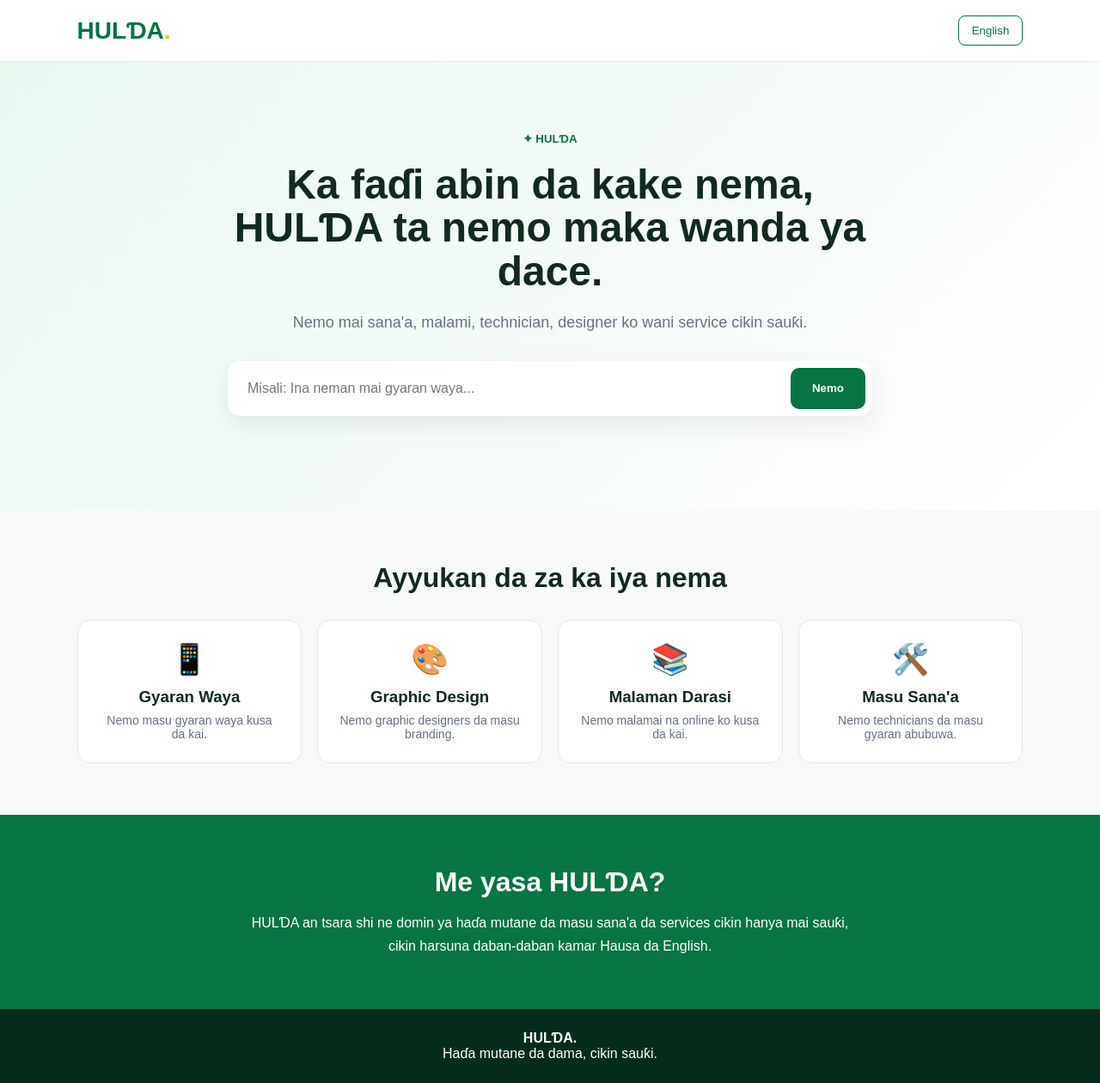
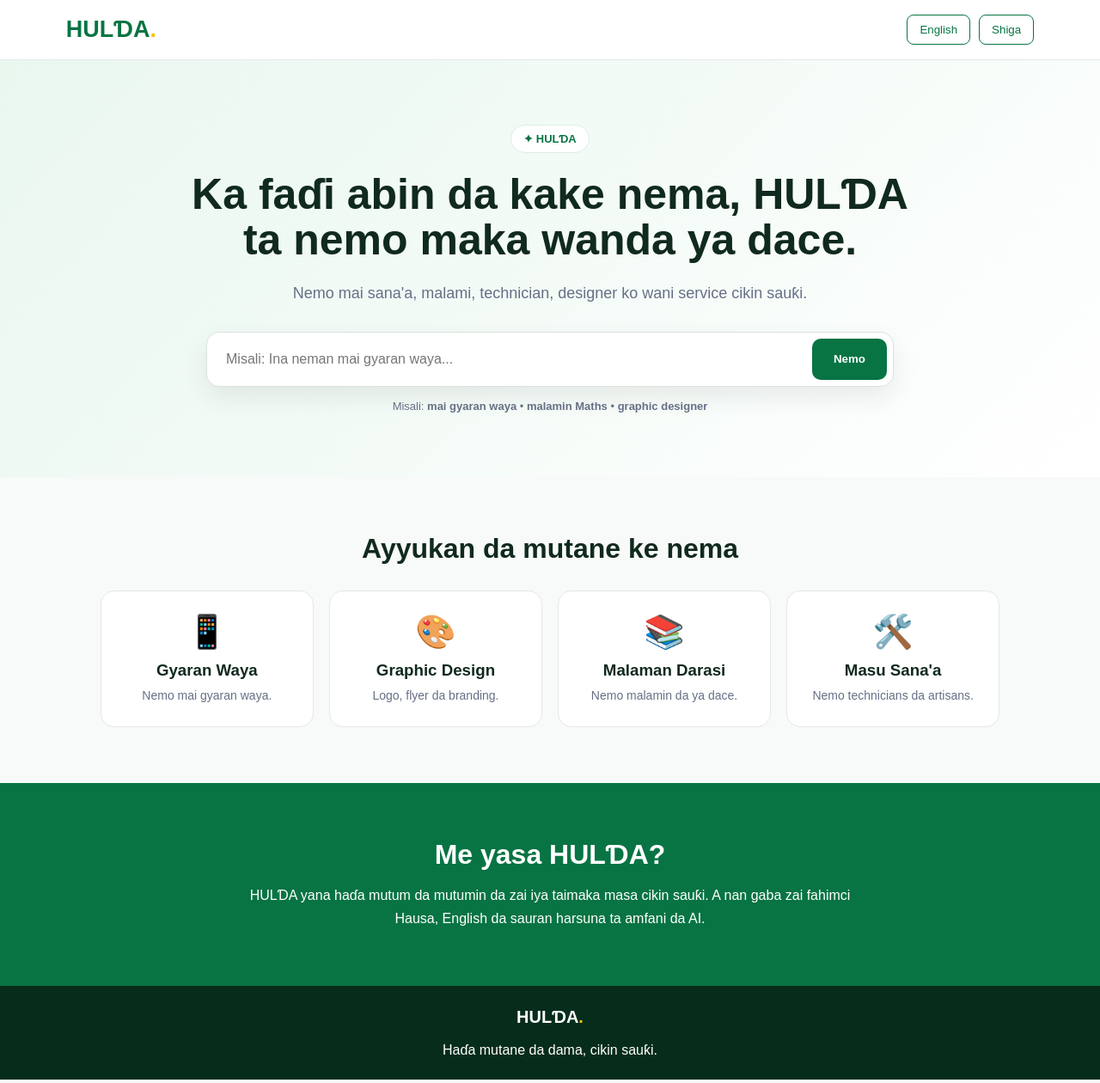
Before and after one commit to ATL693/Hulda, a plain HTML site: page index.html in a window 1280 px wide. Shown: the whole page at 86% size. Drawn offline with Linux system fonts and the light colour scheme.

Commit message:
Refactor index.html with content and style updates
Updated HTML structure and styles, modified text content, and improved search functionality.

```diff
--- a/index.html
+++ b/index.html
@@ -4,219 +4,327 @@
 <meta charset="UTF-8">
 <meta name="viewport" content="width=device-width, initial-scale=1.0">
 
-  <title>HULƊA — Nemo abin da kake buƙata</title>
+<title>HULƊA — Haɗa ka da wanda ya dace</title>
 
 <style>
-    * {
-      box-sizing: border-box;
-      margin: 0;
-      padding: 0;
-      font-family: Arial, sans-serif;
+
+*{
+  box-sizing:border-box;
+  margin:0;
+  padding:0;
+  font-family:Arial,sans-serif;
 }
 
-    body {
-      background: #f7faf8;
-      color: #102a1d;
+body{
+  background:#f7faf8;
+  color:#102a1d;
 }
 
-    header {
-      background: white;
-      padding: 18px 7%;
-      display: flex;
-      justify-content: space-between;
-      align-items: center;
-      border-bottom: 1px solid #e5e7eb;
+/* HEADER */
+
+header{
+  background:white;
+  height:70px;
+  padding:0 6%;
+  display:flex;
+  align-items:center;
+  justify-content:space-between;
+  border-bottom:1px solid #e5e7eb;
+  position:sticky;
+  top:0;
+  z-index:10;
 }
 
-    .logo {
-      font-size: 28px;
-      font-weight: bold;
-      color: #087443;
+.logo{
+  color:#087443;
+  font-size:27px;
+  font-weight:bold;
 }
 
-    .logo span {
-      color: #f5c400;
+.logo span{
+  color:#f5c400;
 }
 
-    header button {
-      background: transparent;
-      border: 1px solid #087443;
-      color: #087443;
-      padding: 9px 15px;
-      border-radius: 8px;
+nav{
+  display:flex;
+  gap:10px;
 }
 
-    .hero {
-      padding: 80px 7%;
-      text-align: center;
-      background: linear-gradient(135deg, #e9f7ef, #ffffff);
+nav button{
+  background:white;
+  border:1px solid #087443;
+  color:#087443;
+  padding:9px 14px;
+  border-radius:8px;
+  cursor:pointer;
 }
 
-    .hero small {
-      color: #087443;
-      font-weight: bold;
+nav button:hover{
+  background:#087443;
+  color:white;
 }
 
-    .hero h1 {
-      font-size: 48px;
-      max-width: 800px;
-      margin: 20px auto;
-      line-height: 1.05;
+/* HERO */
+
+.hero{
+  text-align:center;
+  padding:75px 6%;
+  background:linear-gradient(135deg,#e9f7ef,#ffffff);
 }
 
-    .hero p {
-      max-width: 650px;
-      margin: auto;
-      color: #667085;
-      font-size: 18px;
-      line-height: 1.6;
+.badge{
+  display:inline-block;
+  background:white;
+  border:1px solid #dcefe4;
+  color:#087443;
+  padding:8px 14px;
+  border-radius:30px;
+  font-weight:bold;
+  font-size:13px;
 }
 
-    .search {
-      max-width: 750px;
-      margin: 30px auto;
-      background: white;
-      padding: 8px;
-      border-radius: 15px;
-      display: flex;
-      box-shadow: 0 10px 30px rgba(0,0,0,.08);
+.hero h1{
+  max-width:850px;
+  margin:22px auto;
+  font-size:50px;
+  line-height:1.05;
 }
 
-    .search input {
-      flex: 1;
-      border: none;
-      outline: none;
-      padding: 15px;
-      font-size: 16px;
+.hero p{
+  max-width:650px;
+  margin:auto;
+  color:#667085;
+  font-size:18px;
+  line-height:1.6;
 }
 
-    .search button {
-      background: #087443;
-      color: white;
-      border: none;
-      padding: 0 25px;
-      border-radius: 10px;
-      font-weight: bold;
+/* SEARCH */
+
+.search{
+  max-width:800px;
+  margin:30px auto 15px;
+  background:white;
+  border:1px solid #dce3df;
+  border-radius:15px;
+  padding:7px;
+  display:flex;
+  box-shadow:0 12px 30px rgba(0,0,0,.08);
 }
 
-    .categories {
-      padding: 60px 7%;
+.search input{
+  flex:1;
+  border:none;
+  outline:none;
+  padding:15px;
+  font-size:16px;
 }
 
-    .categories h2 {
-      text-align: center;
-      margin-bottom: 30px;
-      font-size: 32px;
+.search button{
+  background:#087443;
+  color:white;
+  border:none;
+  padding:0 25px;
+  border-radius:10px;
+  font-weight:bold;
+  cursor:pointer;
 }
 
-    .cards {
-      display: grid;
-      grid-template-columns: repeat(4, 1fr);
-      gap: 18px;
+.search button:hover{
+  background:#065a35;
 }
 
-    .card {
-      background: white;
-      border: 1px solid #e5e7eb;
-      border-radius: 15px;
-      padding: 25px;
-      text-align: center;
-      transition: .2s;
+.example{
+  color:#667085;
+  font-size:13px;
 }
 
-    .card:hover {
-      transform: translateY(-4px);
-      box-shadow: 0 10px 25px rgba(0,0,0,.08);
+/* RESULTS */
+
+#results{
+  max-width:1000px;
+  margin:30px auto 0;
+  display:none;
+  text-align:left;
 }
 
-    .icon {
-      font-size: 35px;
-      margin-bottom: 12px;
+.result-title{
+  margin-bottom:15px;
+  font-size:22px;
 }
 
-    .card h3 {
-      margin-bottom: 8px;
+.result-card{
+  background:white;
+  border:1px solid #e5e7eb;
+  padding:18px;
+  border-radius:14px;
+  margin-bottom:12px;
+  display:flex;
+  justify-content:space-between;
+  align-items:center;
+  gap:15px;
 }
 
-    .card p {
-      color: #667085;
-      font-size: 14px;
+.result-card button{
+  background:#087443;
+  color:white;
+  border:none;
+  padding:10px 15px;
+  border-radius:8px;
+  cursor:pointer;
 }
 
-    .why {
-      padding: 60px 7%;
-      background: #087443;
-      color: white;
-      text-align: center;
+/* CATEGORIES */
+
+.categories{
+  padding:65px 6%;
+  max-width:1200px;
+  margin:auto;
 }
 
-    .why h2 {
-      font-size: 32px;
-      margin-bottom: 15px;
+.categories h2{
+  text-align:center;
+  font-size:32px;
+  margin-bottom:30px;
 }
 
-    .why p {
-      max-width: 700px;
-      margin: auto;
-      line-height: 1.7;
+.cards{
+  display:grid;
+  grid-template-columns:repeat(4,1fr);
+  gap:18px;
 }
 
-    footer {
-      background: #062d1b;
-      color: white;
-      padding: 25px 7%;
-      text-align: center;
+.card{
+  background:white;
+  border:1px solid #e5e7eb;
+  border-radius:16px;
+  padding:25px;
+  text-align:center;
+  cursor:pointer;
+  transition:.2s;
 }
 
-    @media (max-width: 800px) {
-
-      .hero h1 {
-        font-size: 38px;
+.card:hover{
+  transform:translateY(-5px);
+  box-shadow:0 12px 25px rgba(0,0,0,.08);
+  border-color:#087443;
 }
 
-      .cards {
-        grid-template-columns: repeat(2, 1fr);
-      }
+.icon{
+  font-size:38px;
+  margin-bottom:12px;
 }
 
-    @media (max-width: 500px) {
-
-      header {
-        padding: 15px 5%;
+.card h3{
+  margin-bottom:8px;
 }
 
-      .hero {
-        padding: 60px 5%;
+.card p{
+  color:#667085;
+  font-size:14px;
+  line-height:1.5;
 }
 
-      .hero h1 {
-        font-size: 34px;
+/* WHY */
+
+.why{
+  background:#087443;
+  color:white;
+  padding:65px 6%;
+  text-align:center;
 }
 
-      .search {
-        display: flex;
+.why h2{
+  font-size:32px;
+  margin-bottom:15px;
 }
 
-      .search input {
-        width: 100%;
+.why p{
+  max-width:700px;
+  margin:auto;
+  line-height:1.7;
 }
 
-      .search button {
-        padding: 0 15px;
+/* FOOTER */
+
+footer{
+  background:#062d1b;
+  color:white;
+  padding:25px 6%;
+  text-align:center;
 }
 
-      .categories {
-        padding: 45px 5%;
+footer strong{
+  font-size:20px;
 }
 
-      .cards {
-        grid-template-columns: 1fr 1fr;
+footer span{
+  color:#f5c400;
 }
+
+/* MOBILE */
+
+@media(max-width:800px){
+
+  .hero h1{
+    font-size:38px;
   }
+
+  .cards{
+    grid-template-columns:repeat(2,1fr);
+  }
+
+}
+
+@media(max-width:500px){
+
+  header{
+    padding:0 5%;
+  }
+
+  .hero{
+    padding:55px 5%;
+  }
+
+  .hero h1{
+    font-size:34px;
+  }
+
+  .search{
+    height:55px;
+  }
+
+  .search input{
+    min-width:0;
+  }
+
+  .search button{
+    padding:0 15px;
+  }
+
+  .categories{
+    padding:45px 5%;
+  }
+
+  .cards{
+    grid-template-columns:1fr 1fr;
+  }
+
+  .result-card{
+    display:block;
+  }
+
+  .result-card button{
+    margin-top:12px;
+  }
+
+}
+
 </style>
 </head>
 
+
 <body>
+
 
 <header>
 
@@ -224,16 +332,27 @@
 HULƊA<span>.</span>
 </div>
 
-  <button onclick="changeLanguage()">
+<nav>
+
+<button onclick="toggleLanguage()" id="languageButton">
 English
 </button>
+
+<button onclick="login()">
+Shiga
+</button>
+
+</nav>
 
 </header>
 
 
+
 <section class="hero">
 
-  <small>✦ HULƊA</small>
+<div class="badge">
+✦ HULƊA
+</div>
 
 <h1>
 Ka faɗi abin da kake nema,
@@ -244,6 +363,7 @@
 Nemo mai sana'a, malami, technician,
 designer ko wani service cikin sauƙi.
 </p>
+
 
 <div class="search">
 
@@ -259,97 +379,345 @@
 
 </div>
 
+<div class="example">
+Misali: <b>mai gyaran waya</b> • <b>malamin Maths</b> • <b>graphic designer</b>
+</div>
+
+
+<div id="results"></div>
+
 </section>
+
 
 
 <section class="categories">
 
-  <h2>Ayyukan da za ka iya nema</h2>
+<h2>
+Ayyukan da mutane ke nema
+</h2>
+
 
 <div class="cards">
 
-    <div class="card">
+
+<div class="card" onclick="category('Gyaran waya')">
+
 <div class="icon">📱</div>
-      <h3>Gyaran Waya</h3>
-      <p>Nemo masu gyaran waya kusa da kai.</p>
+
+<h3>
+Gyaran Waya
+</h3>
+
+<p>
+Nemo mai gyaran waya.
+</p>
+
 </div>
 
-    <div class="card">
+
+
+<div class="card" onclick="category('Graphic design')">
+
 <div class="icon">🎨</div>
-      <h3>Graphic Design</h3>
-      <p>Nemo graphic designers da masu branding.</p>
+
+<h3>
+Graphic Design
+</h3>
+
+<p>
+Logo, flyer da branding.
+</p>
+
 </div>
 
-    <div class="card">
+
+
+<div class="card" onclick="category('Malamin Maths')">
+
 <div class="icon">📚</div>
-      <h3>Malaman Darasi</h3>
-      <p>Nemo malamai na online ko kusa da kai.</p>
+
+<h3>
+Malaman Darasi
+</h3>
+
+<p>
+Nemo malamin da ya dace.
+</p>
+
 </div>
 
-    <div class="card">
+
+
+<div class="card" onclick="category('Masu sanaa')">
+
 <div class="icon">🛠️</div>
-      <h3>Masu Sana'a</h3>
-      <p>Nemo technicians da masu gyaran abubuwa.</p>
+
+<h3>
+Masu Sana'a
+</h3>
+
+<p>
+Nemo technicians da artisans.
+</p>
+
 </div>
+
 
 </div>
 
 </section>
 
 
+
 <section class="why">
 
-  <h2>Me yasa HULƊA?</h2>
+<h2>
+Me yasa HULƊA?
+</h2>
 
 <p>
-    HULƊA an tsara shi ne domin ya haɗa mutane
-    da masu sana'a da services cikin hanya mai sauƙi,
-    cikin harsuna daban-daban kamar Hausa da English.
+HULƊA yana haɗa mutum da mutumin da zai iya
+taimaka masa cikin sauƙi. A nan gaba zai fahimci
+Hausa, English da sauran harsuna ta amfani da AI.
 </p>
 
 </section>
 
 
+
 <footer>
 
-  <strong>HULƊA<span>.</span></strong>
+<strong>
+HULƊA<span>.</span>
+</strong>
 
-  <p>Haɗa mutane da dama, cikin sauƙi.</p>
+<br><br>
+
+Haɗa mutane da dama, cikin sauƙi.
 
 </footer>
 
 
+
 <script>
 
-function searchService() {
 
-  const value =
-    document.getElementById("searchInput").value.trim();
+/* SERVICES DATABASE */
 
-  if (value === "") {
+const services = [
+
+{
+name:"Mai Gyaran Waya",
+icon:"📱",
+description:"Gyaran Android, iPhone da software.",
+category:"Gyaran waya"
+},
+
+{
+name:"Graphic Designer",
+icon:"🎨",
+description:"Logo, flyer, poster da branding.",
+category:"Graphic design"
+},
+
+{
+name:"Malamin Mathematics",
+icon:"📚",
+description:"Koyar da Mathematics da Calculus.",
+category:"Malamin Maths"
+},
+
+{
+name:"Computer Technician",
+icon:"💻",
+description:"Gyaran computer da networking.",
+category:"Masu sanaa"
+},
+
+{
+name:"Electrician",
+icon:"⚡",
+description:"Electrical installation da repairs.",
+category:"Masu sanaa"
+}
+
+];
+
+
+
+/* SEARCH */
+
+function searchService(){
+
+let input =
+document.getElementById("searchInput").value
+.toLowerCase()
+.trim();
+
+
+if(input===""){
 
 alert("Da fatan ka rubuta abin da kake nema.");
 
 return;
-  }
 
-  alert(
-    "HULƊA ta karɓi buƙatarka:\n\n" +
-    value +
-    "\n\nZa mu haɗa wannan da AI search a mataki na gaba."
-  );
 }
 
 
-function changeLanguage() {
+let matches =
+services.filter(service =>
+
+service.name.toLowerCase().includes(input) ||
+
+service.description.toLowerCase().includes(input) ||
+
+service.category.toLowerCase().includes(input)
+
+);
+
+
+showResults(matches,input);
+
+}
+
+
+
+/* CATEGORY */
+
+function category(name){
+
+document.getElementById("searchInput").value=name;
+
+let matches =
+services.filter(service =>
+service.category===name
+);
+
+showResults(matches,name);
+
+}
+
+
+
+/* SHOW RESULTS */
+
+function showResults(matches,search){
+
+let results =
+document.getElementById("results");
+
+results.style.display="block";
+
+
+if(matches.length===0){
+
+results.innerHTML=`
+
+<div class="result-card">
+
+<div>
+
+<h3>Ba mu sami wanda ya dace ba.</h3>
+
+<p>
+Ka gwada wata kalma kamar:
+mai gyaran waya,
+malami, designer ko electrician.
+</p>
+
+</div>
+
+</div>
+
+`;
+
+return;
+
+}
+
+
+let html=`
+
+<div class="result-title">
+
+Sakamakon nema: <b>${search}</b>
+
+</div>
+
+`;
+
+
+matches.forEach(service=>{
+
+html+=`
+
+<div class="result-card">
+
+<div>
+
+<h3>${service.icon} ${service.name}</h3>
+
+<p>${service.description}</p>
+
+</div>
+
+<button onclick="contact('${service.name}')">
+
+Tuntuɓa
+
+</button>
+
+</div>
+
+`;
+
+});
+
+
+results.innerHTML=html;
+
+}
+
+
+
+/* CONTACT */
+
+function contact(name){
 
 alert(
-    "English mode zai kasance a version na gaba."
+"Za mu haɗa ka da " +
+name +
+" a mataki na gaba."
+);
+
+}
+
+
+
+/* LOGIN */
+
+function login(){
+
+alert(
+"HULƊA Login/Register zai kasance a mataki na gaba."
+);
+
+}
+
+
+
+/* LANGUAGE */
+
+function toggleLanguage(){
+
+alert(
+"English version muna ginawa a mataki na gaba."
 );
 
 }
 
 </script>
 
+
 </body>
 </html>
```
Lines whose indentation alone changed are shown as unchanged.
